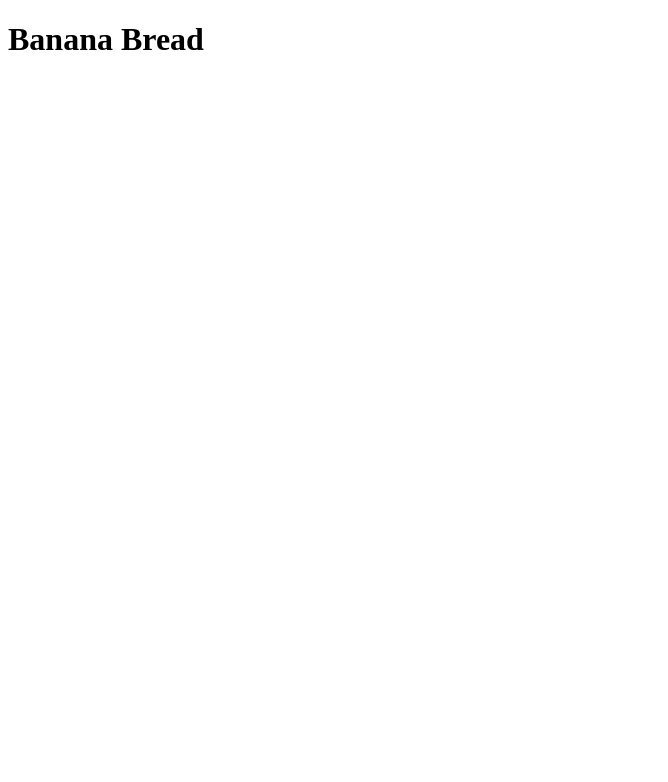
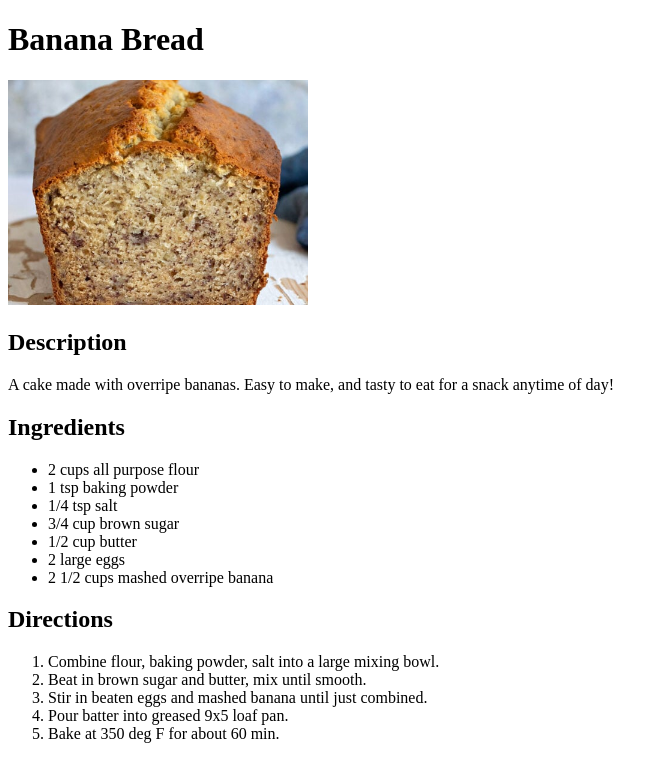
Before and after one commit to amanda-commits/odin-recipes, a plain HTML site: page recipes/banana-bread.html in a window 1280 px wide. Shown: the whole page, without its empty margins (0-668 px from the left). Drawn offline with Linux system fonts and the light colour scheme.

Commit message:
Add contents of banana bread recipe
Added a images folder "img" to store images of recipes, and filled in
a description, the ingredient list, and directions for the recipe.

```diff
--- a/recipes/banana-bread.html
+++ b/recipes/banana-bread.html
@@ -7,6 +7,27 @@
 
   <body>
     <h1>Banana Bread</h1>
+    <img src="../img/banana-bread.jpeg" alt="image of banana bread loaf" width="300">
+    <h2>Description</h2>
+    <p>A cake made with overripe bananas. Easy to make, and tasty to eat for a snack anytime of day!</p>
+    <h2>Ingredients</h2>
+    <ul>
+      <li>2 cups all purpose flour</li>
+      <li>1 tsp baking powder</li>
+      <li>1/4 tsp salt</li>
+      <li>3/4 cup brown sugar</li>
+      <li>1/2 cup butter</li>
+      <li>2 large eggs</li>
+      <li>2 1/2 cups mashed overripe banana</li>
+    </ul>
+    <h2>Directions</h2>
+    <ol>
+      <li>Combine flour, baking powder, salt into a large mixing bowl.</li>
+      <li>Beat in brown sugar and butter, mix until smooth.</li>
+      <li>Stir in beaten eggs and mashed banana until just combined.</li>
+      <li>Pour batter into greased 9x5 loaf pan.</li>
+      <li>Bake at 350 deg F for about 60 min.</li>
+    </ol>
   </body>
 
 </html>
```
Also changed, not shown: img/banana-bread.jpeg (added).
